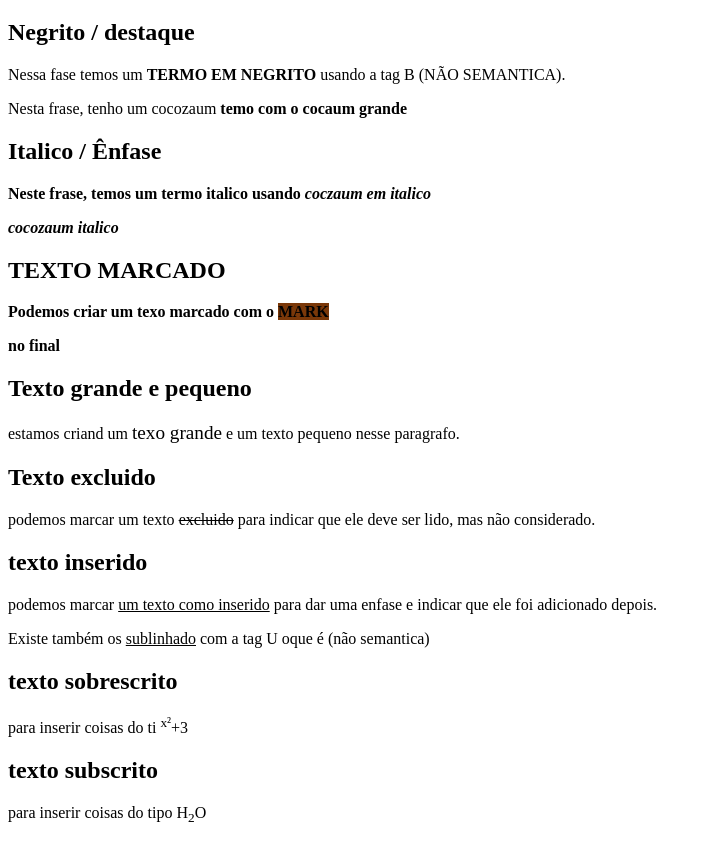
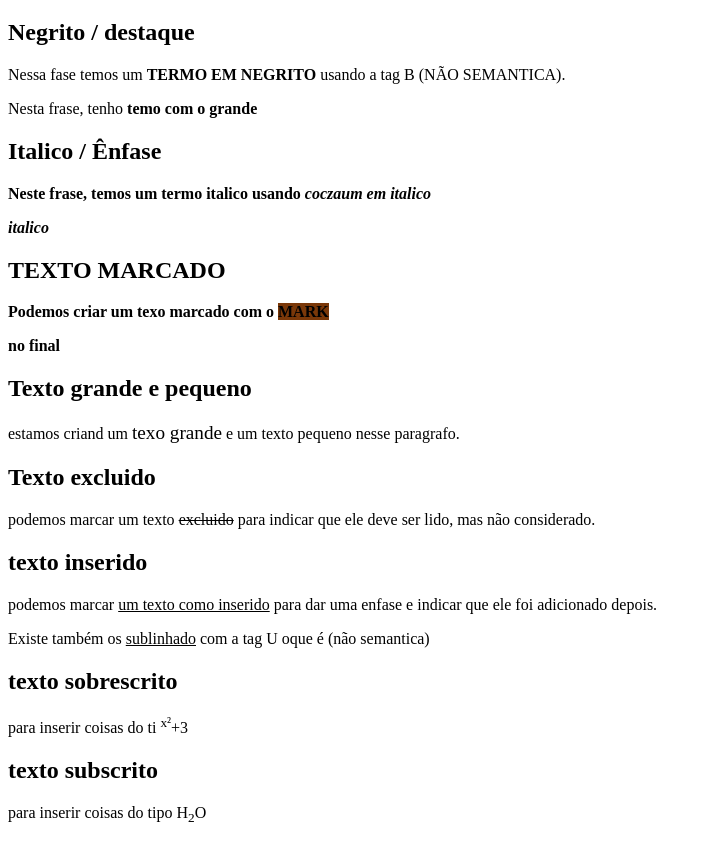
Before and after one commit to luenangalego/html, a plain HTML site: page exercicio 8/index.html in a window 1280 px wide. Shown: the part 61-903 px from the top of the page, without its empty margins (0-711 px from the left). Drawn offline with Linux system fonts and the light colour scheme.

Commit message:
atualizei

```diff
--- a/exercicio 8/index.html
+++ b/exercicio 8/index.html
@@ -15,10 +15,10 @@
     <h1>Principais formatações</h1>
     <h2>Negrito / destaque</h2>
     <p>Nessa fase temos um <b>TERMO EM NEGRITO</b> usando a tag B (NÃO SEMANTICA).</p>
-    <p>Nesta frase, tenho um cocozaum <strong> temo com o cocaum grande
+    <p>Nesta frase, tenho  <strong> temo com o  grande
         <h2> Italico / Ênfase</h2>
         <p>Neste frase, temos um termo italico usando <I>coczaum em italico </I></p>
-        <p><i>cocozaum italico </i>
+        <p><i> italico </i>
 
         </p>
         <h2> TEXTO MARCADO </h2>
```
Also changed, not shown: 1 other file.
